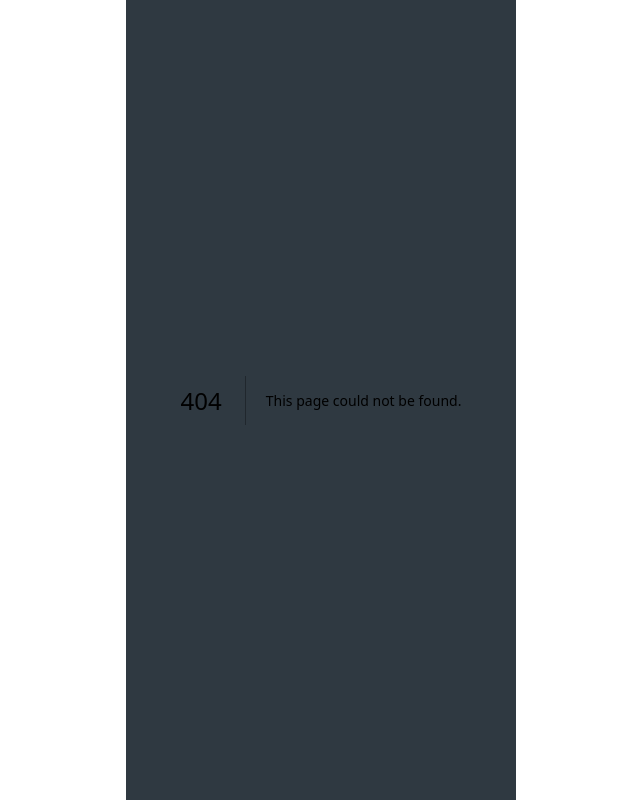
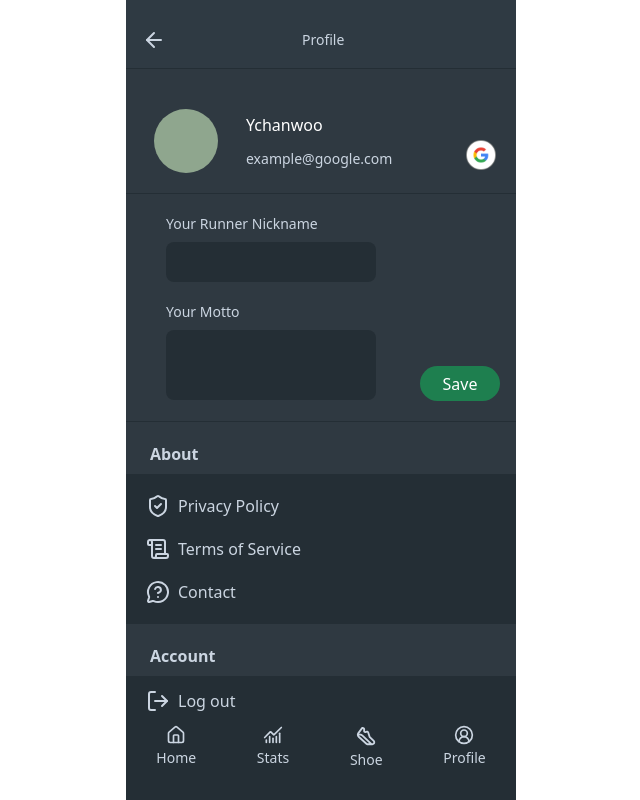
Before and after one commit to ychanwoo/ShoePlan, a Next.js app: page /profile in a window 1280 px wide. Before the commit this address had no page. Shown: the whole page, without its empty margins (319-959 px from the left). Built offline with nearby package versions, Linux system fonts and the light colour scheme.

Commit message:
ui: create profile UI page

```diff
--- /dev/null
+++ b/src/app/profile/page.tsx
@@ -0,0 +1,120 @@
+"use client";
+
+import HeaderBar from "@/components/common/HeaderBar";
+import TabBar from "@/components/common/TabBar";
+import Image from "next/image";
+import GoogleIcon from "@/assets/google.svg";
+import Link from "next/link";
+import {
+  LogOut,
+  MessageCircleQuestionMark,
+  ScrollText,
+  ShieldCheck,
+} from "lucide-react";
+import { useState } from "react";
+
+export default function ProfilePage() {
+  const [text, setText] = useState("");
+  return (
+    <>
+      <HeaderBar title="Profile" />
+
+      <section className="space-y-5 pt-5 h-[calc(100vh-11vh)] overflow-y-auto">
+        {/* profile 영역 */}
+        <div className="flex pt-5">
+          <div className="w-16 h-16 rounded-full ml-7 bg-[#8FA68E]" />
+          <div className="flex-1 font-extralight space-y-3 ml-7 mt-1">
+            <p className="text-white">Ychanwoo</p>
+            <p className="text-[#CBD5E1] text-sm">example@google.com</p>
+          </div>
+
+          <Image
+            src={GoogleIcon}
+            alt="login-account image"
+            width={30}
+            height={30}
+            className="mt-7 mr-5"
+          />
+        </div>
+        {/* 하단 구분선*/}
+        <div className="h-px bg-[#242E35]" />
+
+        {/* nickname */}
+        <div className="ml-10 space-y-5">
+          <div className="text-[#CBD5E1] flex flex-col gap-y-2">
+            <label htmlFor="nickname" className="text-sm font-light">
+              Your Runner Nickname
+            </label>
+            <input
+              type="text"
+              className="bg-[#242E35] w-52.5 h-10 rounded-md text-[#CBD5E1] text-sm focus:outline-none text-center"
+            />
+          </div>
+          {/* Motto */}
+          <div className="text-[#CBD5E1] flex flex-col gap-y-2">
+            <label htmlFor="motto" className="text-sm font-light">
+              Your Motto
+            </label>
+            <div className="flex gap-x-4">
+              <div className="bg-[#242E35] w-52.5 h-17.5 rounded-md flex items-center justify-center overflow-auto">
+                <div
+                  contentEditable
+                  onInput={(e) => setText(e.currentTarget.textContent || "")}
+                  suppressContentEditableWarning
+                  className="w-full text-center text-[#CBD5E1] text-sm outline-none wrap-break-words"
+                />
+              </div>
+              <button
+                className="text-white w-20 h-8.75 rounded-2xl bg-[#1E7F4F]
+               flex items-center justify-center hover:bg-[#196e43] ml-7 mt-9"
+              >
+                Save
+              </button>
+            </div>
+          </div>
+        </div>
+        {/* 하단 구분선*/}
+        <div className="h-px bg-[#242E35]" />
+
+        {/* About */}
+        <div className="text-[#CBD5E1]">
+          <h3 className="font-semibold pl-6 pb-2">About</h3>
+          <div className="bg-[#242E35] flex flex-col h-37.5 p-5 justify-between">
+            <Link href="/policy">
+              <div className="flex gap-x-2 hover:text-[#cbd5e1cc]">
+                <ShieldCheck />
+                <span>Privacy Policy</span>
+              </div>
+            </Link>
+
+            <Link href="/service">
+              <div className="flex gap-x-2 hover:text-[#cbd5e1cc]">
+                <ScrollText />
+                <span>Terms of Service</span>
+              </div>
+            </Link>
+
+            <Link href="/contact">
+              <div className="flex gap-x-2 hover:text-[#cbd5e1cc]">
+                <MessageCircleQuestionMark />
+                <span>Contact</span>
+              </div>
+            </Link>
+          </div>
+        </div>
+        {/* Account */}
+        <div className="text-[#CBD5E1]">
+          <h3 className="font-semibold pl-6 pb-2">Account</h3>
+          <div className="bg-[#242E35] flex flex-col h-12.5 justify-center p-5 hover:text-[#cbd5e1cc]">
+            <button className="flex gap-x-2">
+              <LogOut />
+              <span>Log out</span>
+            </button>
+          </div>
+        </div>
+      </section>
+
+      <TabBar />
+    </>
+  );
+}
```
Also changed, not shown: src/assets/google.svg (added).
